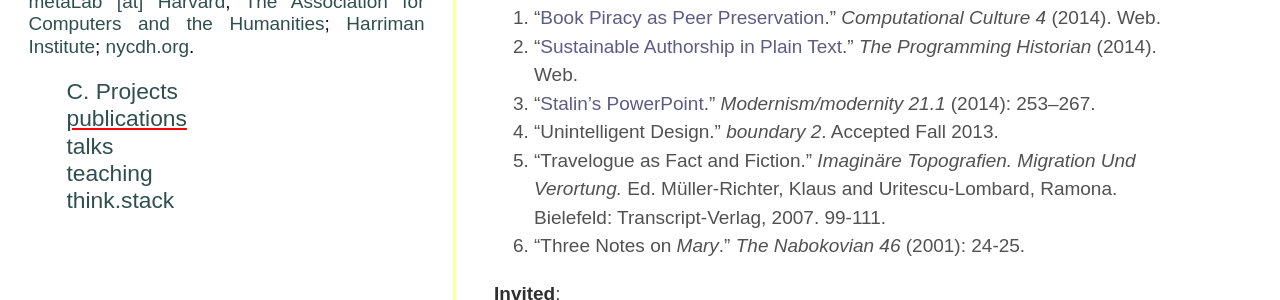
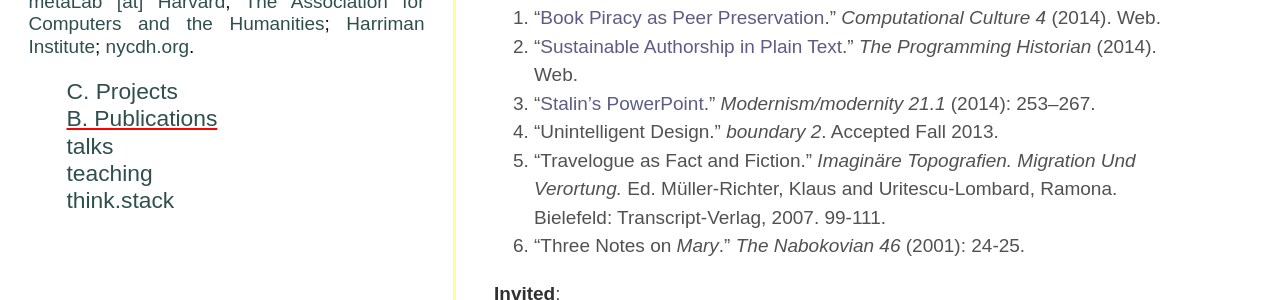
Before and after one commit to denten/denten.github.io, a Jekyll site: the page built from _pages/category-pages/publications.md, in a window 1280 px wide. Shown: the part 414-714 px from the top of the page. Built offline with Jekyll 4.4.1, drawn with Linux system fonts in a browser that asks for light colours; some web fonts are replaced.

Commit message:
updating navi

```diff
--- a/_pages/category-pages/publications.md
+++ b/_pages/category-pages/publications.md
@@ -1,7 +1,7 @@
 ---
 layout: cats
 permalink: /publications/
-title: publications
+title: "B. Publications"
 ---
 
 {% include CV/04-publications.md %}
```
